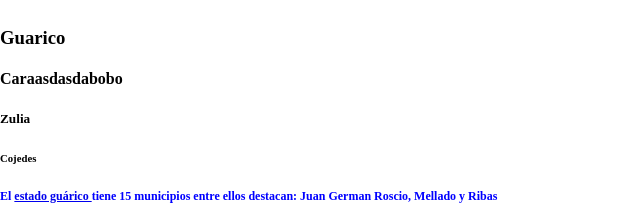
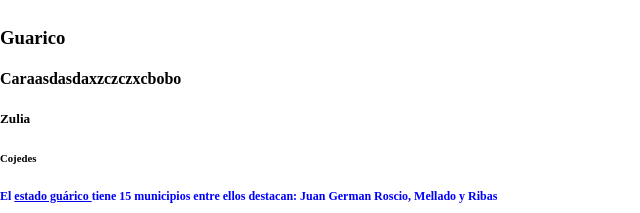
Before and after one commit to academiaendigital/cursomaracay, a plain HTML site: page index.html in a window 1280 px wide. Shown: the part 200-413 px from the top of the page, 0-640 px from the left. Drawn offline with Linux system fonts and the light colour scheme.

Commit message:
hola mundo 2

```diff
--- a/index.html
+++ b/index.html
@@ -11,7 +11,7 @@
     <h1 >Venezuela</h1>
     <h2 class="h2">Aragua</h2>
     <h3>Guarico</h3>
-    <h4>Caraasdasdabobo</h4>
+    <h4>Caraasdasdaxzczczxcbobo</h4>
     <h5>Zulia</h5>
     <h6> Cojedes</h6>
     <p> El <a href="http://academiaendigital.com" target="_blank"> estado guárico </a> tiene 15 municipios entre ellos destacan: Juan German Roscio, Mellado y Ribas</p>
```
